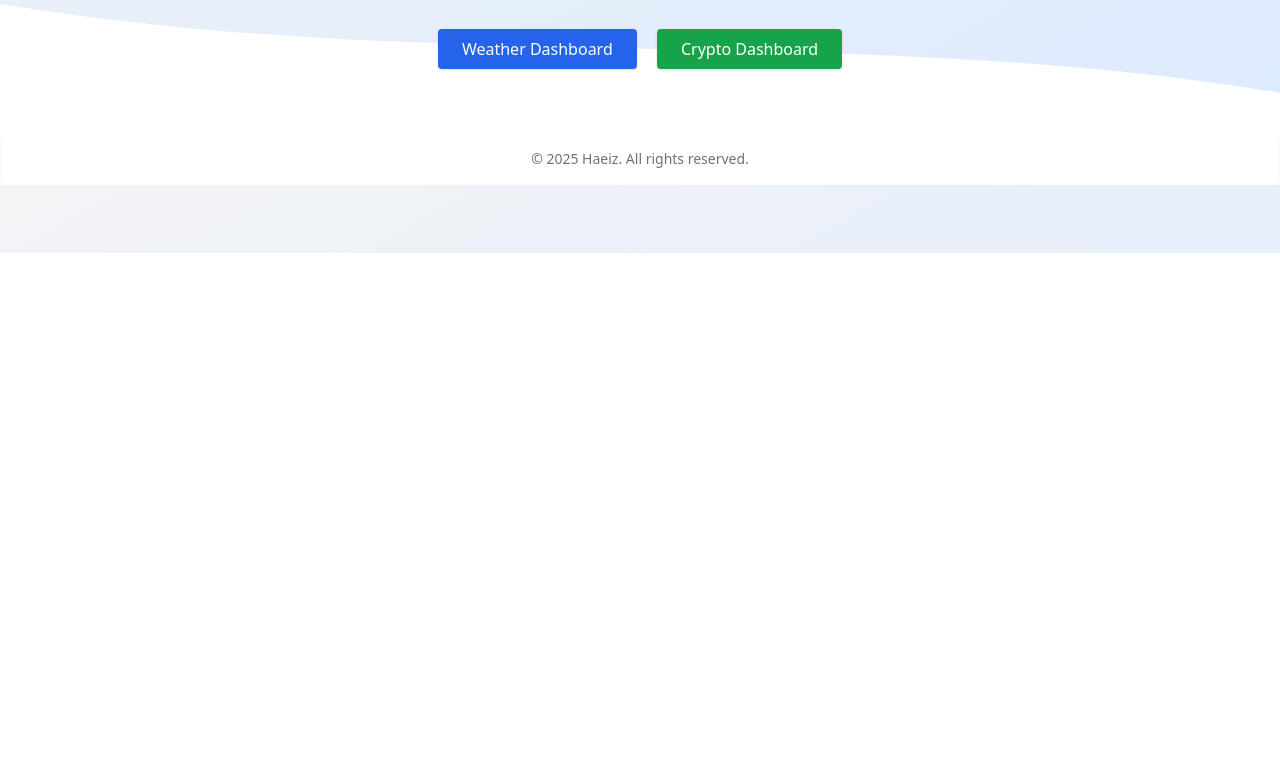
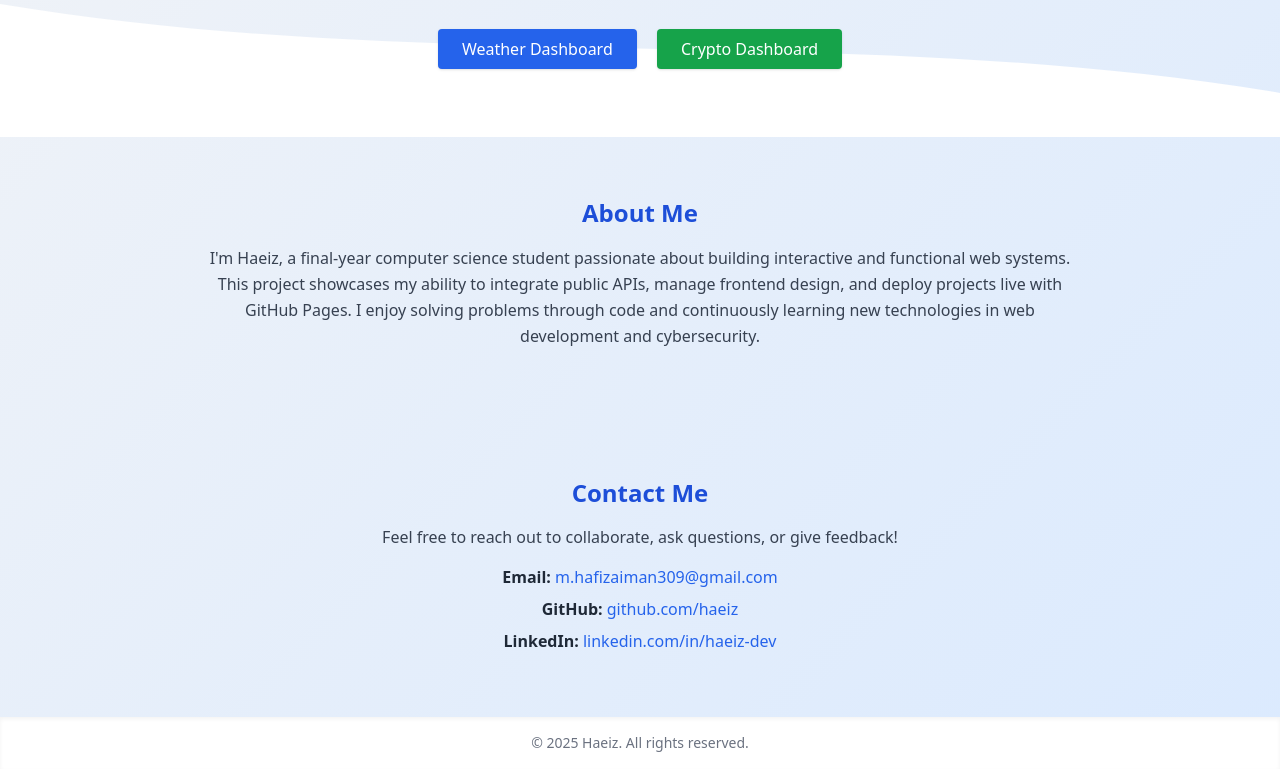
Before and after one commit to haeiz/haeiz.github.io, a plain HTML site: page index.html in a window 1280 px wide. Shown: the part 547-1316 px from the top of the page. Before the commit the page ends 800 px from the top, so only its background shows below. Drawn offline with nearby package versions, Linux system fonts and the light colour scheme.

Commit message:
Add files via upload

```diff
--- a/index.html
+++ b/index.html
@@ -58,6 +58,27 @@
   </svg>
 </div>
 
+<!-- About Me Section -->
+<section class="max-w-4xl mx-auto px-4 py-16 text-center">
+  <h2 class="text-2xl font-bold mb-4 text-blue-700">About Me</h2>
+  <p class="text-gray-700 leading-relaxed">
+    I'm Haeiz, a final-year computer science student passionate about building interactive and functional web systems.
+    This project showcases my ability to integrate public APIs, manage frontend design, and deploy projects live with GitHub Pages.
+    I enjoy solving problems through code and continuously learning new technologies in web development and cybersecurity.
+  </p>
+</section>
+
+<!-- Contact Me Section -->
+<section class="max-w-4xl mx-auto px-4 py-16 text-center">
+  <h2 class="text-2xl font-bold mb-4 text-blue-700">Contact Me</h2>
+  <p class="text-gray-700 mb-4">Feel free to reach out to collaborate, ask questions, or give feedback!</p>
+  <div class="space-y-2">
+    <p><strong>Email:</strong> <a href="mailto:m.hafizaiman309@gmail.com" class="text-blue-600 hover:underline">m.hafizaiman309@gmail.com</a></p>
+    <p><strong>GitHub:</strong> <a href="https://github.com/haeiz" target="_blank" class="text-blue-600 hover:underline">github.com/haeiz</a></p>
+    <p><strong>LinkedIn:</strong> <a href="https://linkedin.com/in/haeiz-dev" target="_blank" class="text-blue-600 hover:underline">linkedin.com/in/haeiz-dev</a></p>
+  </div>
+</section>
+
 
   <!-- Footer -->
   <footer class="bg-white shadow-inner py-4 text-center text-sm text-gray-500">
```
